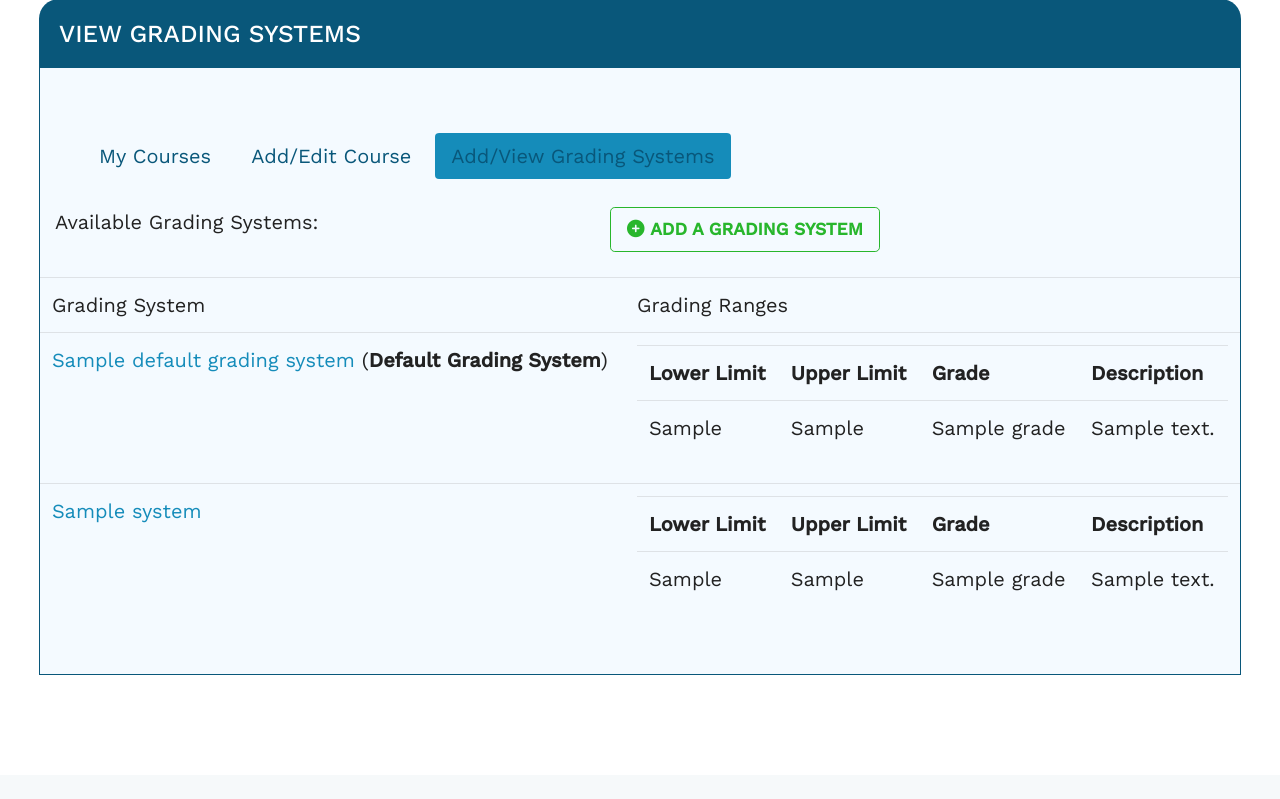
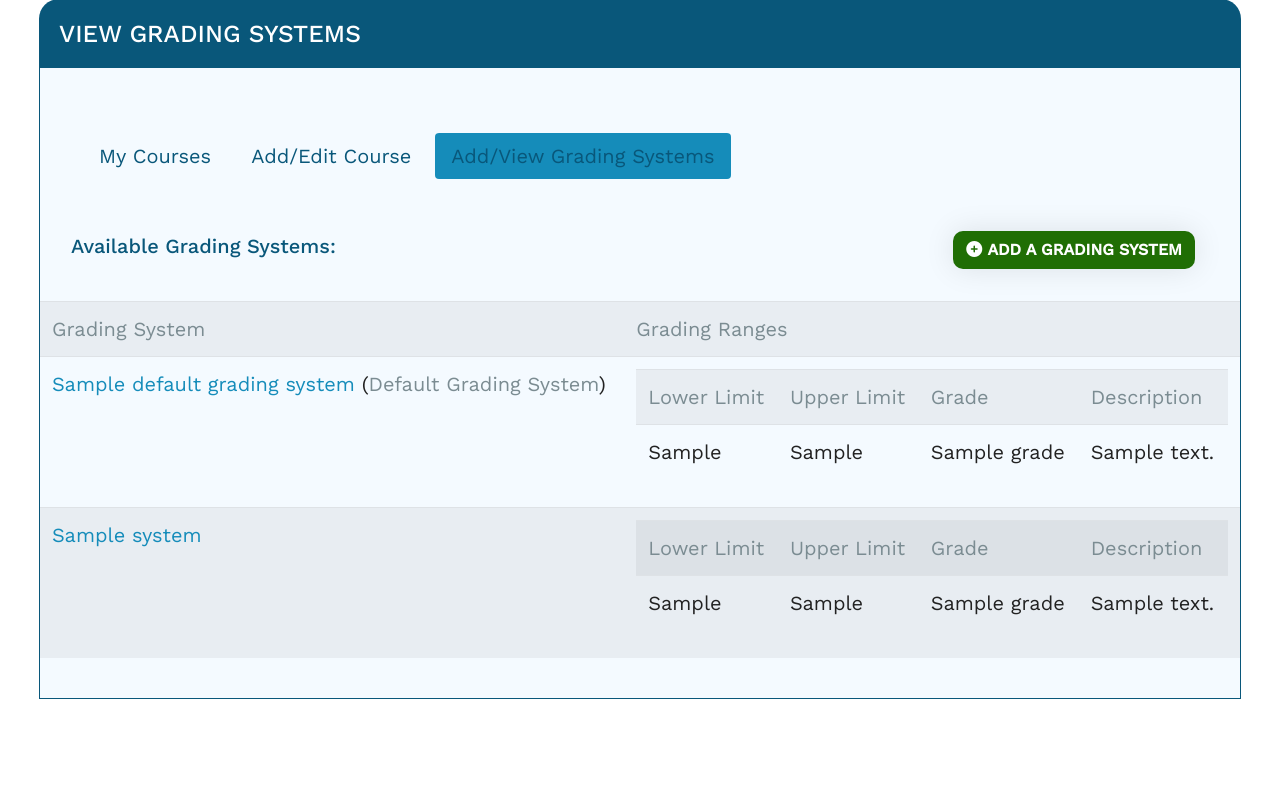
Before and after one commit to vinaykumargummadi/herepo, a Django app: template grades/templates/grading_systems.html in a window 1280 px wide. Shown: the part 121-920 px from the top of the page. Before the commit the page ends 796 px from the top, so only its background shows below. Run offline with Django 3.2, Linux system fonts and the light colour scheme; the template is opened without the code that fills it: most values are stand-ins (such as "Sample title", 1, 10 or a date in 2020); style sheets or scripts are compiled from the project's sources; parts of the project's set-up code (start-up, migrations or seed data) failed here and were passed over; some libraries are stand-ins or nearby versions.

Commit message:
add grade

```diff
--- a/assets/css/courses.css
+++ b/assets/css/courses.css
@@ -201,6 +201,15 @@
   color: #09577A !important;
 }
 
+.myaddbtn {
+  background-color: #206E04 !important;
+  color: white !important;
+  font-size: 16px !important;
+  border-radius: 10px !important;
+  -webkit-box-shadow: 0px 0px 30px #0000001A;
+          box-shadow: 0px 0px 30px #0000001A;
+}
+
 .shufflename {
   color: #09577A !important;
 }
@@ -240,6 +249,16 @@
   border: 0;
 }
 
+.avilname {
+  color: #09577A !important;
+  font-weight: 500;
+}
+
+.thname {
+  color: #7B8C92 !important;
+  font-weight: 400 !important;
+}
+
 @media only screen and (max-width: 768px) {
   .mystepname {
     font-size: 13px !important;
--- a/assets/css/courses.scss
+++ b/assets/css/courses.scss
@@ -247,15 +247,15 @@
 // .time{
 //     font-size: 16px !important;
 // }
-
 .avilname{
-    font-size: 10px !important;
-    color: red !important;
+    color: $primary-color !important;
+    font-weight: 500;
 }
 .thname{
-    font-size: 20px !important;
+    color:#7B8C92 !important;
     font-weight: 400 !important;
 }
+
 
 @media only screen and (max-width: 768px) {
     .mystepname{
--- a/grades/templates/grading_systems.html
+++ b/grades/templates/grading_systems.html
@@ -32,35 +32,37 @@
             </ul>
         </div>
     </div>
-    <div class="row container my-4">
+    <div class="row container-fluid my-4 mt-5">
 
-        <div class="col-md-6"> <p class="avilname"> Available Grading Systems: </p></div>
+        <div class="col-md-6"> <p class="avilname ml-3"> Available Grading Systems: </p></div>
         <div class="col-md-6">
-            <a href="{% url 'grades:add_grade' %}" class="btn btn-lg btn-outline-success">
+            <span class="float-right">
+            <a href="{% url 'grades:add_grade' %}" class="btn myaddbtn">
                 <span class=" fa fa-plus-circle"></span>&nbsp;Add a Grading System
             </a>
+        </span>
         </div>
     </div>
 
 
 
-    <table class="table table-responsive-sm">
+    <table class="table table-responsive-sm table-striped ">
         <tr>
-            <td class="thname">Grading System</td>
-            <td class="thname">Grading Ranges</td>
+            <th class="thname">Grading System</th>
+            <th class="thname">Grading Ranges</th>
         </tr>
         <tr>
             <td>
             <a href="{% url 'grades:edit_grade' default_grading_system.id %}">
-            {{ default_grading_system.name }}</a> (<b>Default Grading System</b>)
+            {{ default_grading_system.name }}</a> (<b class="thname">Default Grading System</b>)
             </td>
             <td>
                 <table class="table">
                     <tr>
-                        <th>Lower Limit</th>
-                        <th>Upper Limit</th>
-                        <th>Grade</th>
-                        <th>Description</th>
+                        <th  class="thname">Lower Limit</th>
+                        <th  class="thname">Upper Limit</th>
+                        <th class="thname">Grade</th>
+                        <th  class="thname">Description</th>
                     </tr>
                     {% for range in default_grading_system.graderange_set.all %}
                         <tr>
@@ -84,12 +86,12 @@
             <a href="{% url 'grades:edit_grade' system.id %}">{{ system.name }}</a>
             </td>
             <td>
-                <table class="table">
+                <table class="table table-striped">
                     <tr>
-                        <th>Lower Limit</th>
-                        <th>Upper Limit</th>
-                        <th>Grade</th>
-                        <th>Description</th>
+                        <th  class="thname">Lower Limit</th>
+                        <th  class="thname">Upper Limit</th>
+                        <th  class="thname">Grade</th>
+                        <th  class="thname">Description</th>
                     </tr>
                     {% for range in system.graderange_set.all %}
                         <tr>
--- a/yaksh/templates/yaksh/courses.html
+++ b/yaksh/templates/yaksh/courses.html
@@ -171,7 +171,7 @@
                                                 class="fa fa-edit"></i><br>
 
 
-                                            <span class="iconname">Edit Course</span>
+                                            <span class="iconname">Edit Contest</span>
                                         </a>
                                     </div>
                                     <div class="col-md-3 text-center">
@@ -303,7 +303,7 @@
                                                 class="fa fa-edit"></i><br>
 
 
-                                            <span class="iconname">Edit Course</span>
+                                            <span class="iconname">Edit Contest</span>
                                         </a>
                                     </div>
                                     <div class="col-md-3 text-center">
```
Also changed, not shown: yaksh/templates/yaksh/course_modules.html (+17 -16 lines), yaksh/templates/yaksh/quizzes_user.html (+4 -3 lines), 1 other file.
